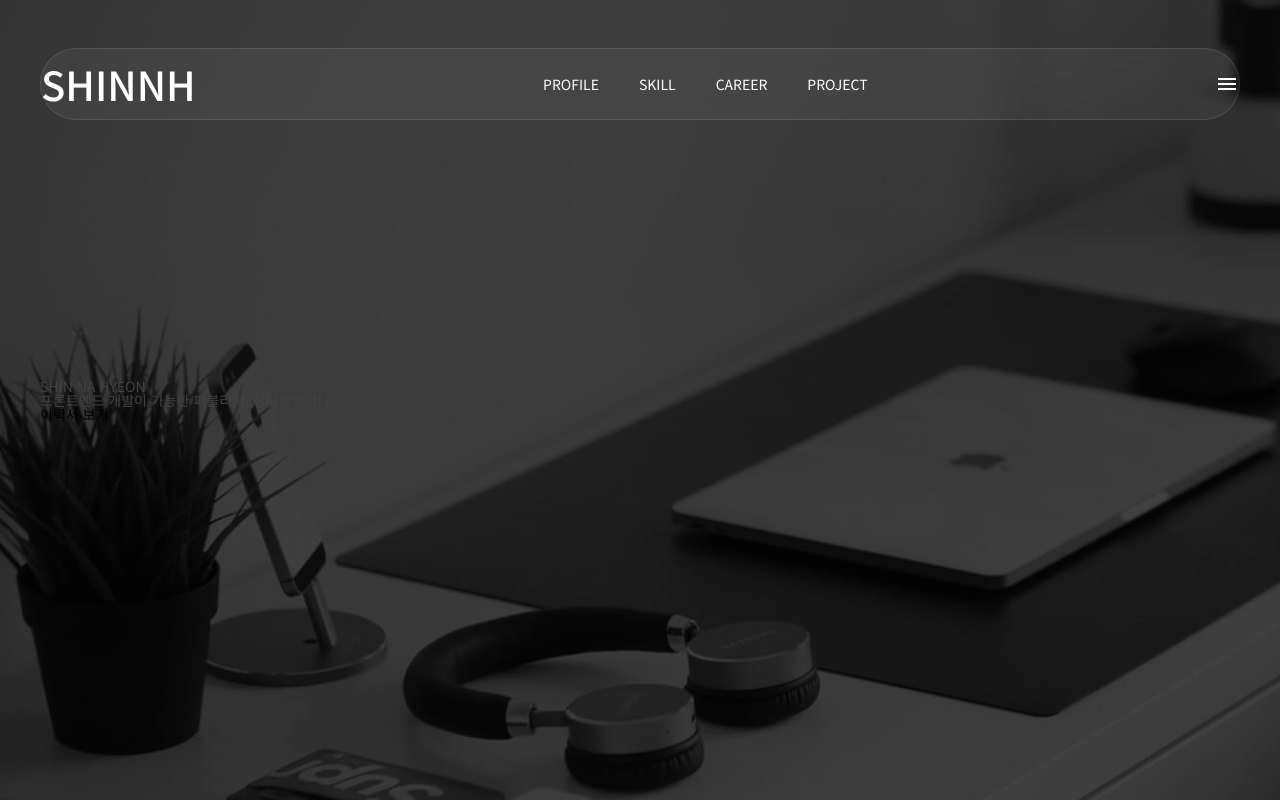
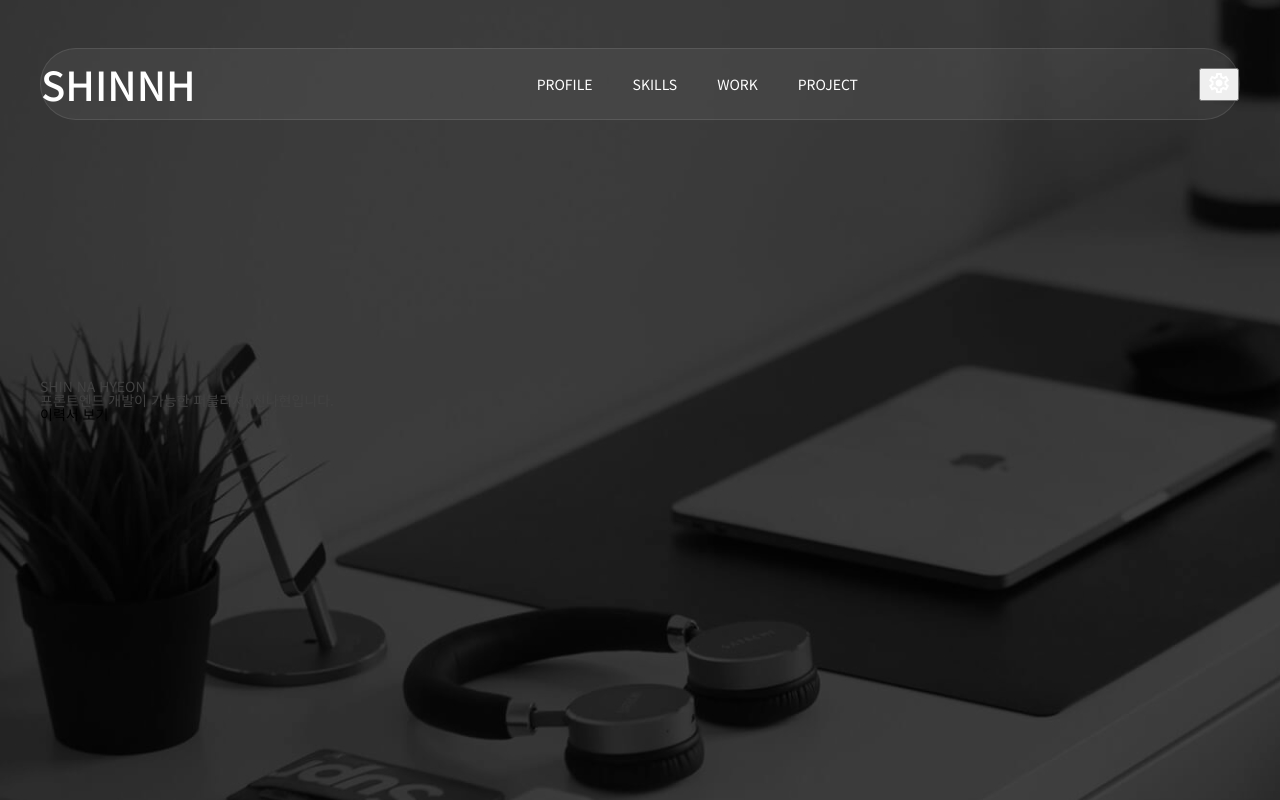
Before and after one commit to shinnh2/portfolio_snh, a React (Vite) app: page / in a window 1280 px wide. Shown: the top 800 px of the page. Built offline with nearby package versions, Linux system fonts and the light colour scheme.

Commit message:
[feat/headerFunc] Header 링크, 설정 아이콘, 스크롤 관련 클래스 추가

```diff
--- a/src/components/Header.jsx
+++ b/src/components/Header.jsx
@@ -1,27 +1,27 @@
-import MenuIcon from "./../assets/menu_icon.svg";
+import MenuIcon from "./../assets/settings_icon.svg";
 
-const Header = () => {
+const Header = ({ isHeaderFixed }) => {
 	return (
-		<header className="header">
+		<header className={isHeaderFixed ? "header fixed" : "header"}>
 			<div className="container">
 				<h1 className="logo">SHINNH</h1>
 				<nav className="navigation">
-					<a href="">
+					<a href="#profile">
 						<span data-naviname="PROFILE">PROFILE</span>
 					</a>
-					<a href="">
-						<span data-naviname="SKILL">SKILL</span>
+					<a href="#skills">
+						<span data-naviname="SKILLS">SKILLS</span>
 					</a>
-					<a href="">
-						<span data-naviname="CAREER">CAREER</span>
+					<a href="#work">
+						<span data-naviname="WORK">WORK</span>
 					</a>
-					<a href="">
+					<a href="#project">
 						<span data-naviname="PROJECT">PROJECT</span>
 					</a>
 				</nav>
-				<div className="menu">
-					<img src={MenuIcon} alt="menu 버튼" />
-				</div>
+				<button className="menu">
+					<img src={MenuIcon} alt="설정" />
+				</button>
 			</div>
 		</header>
 	);
```
